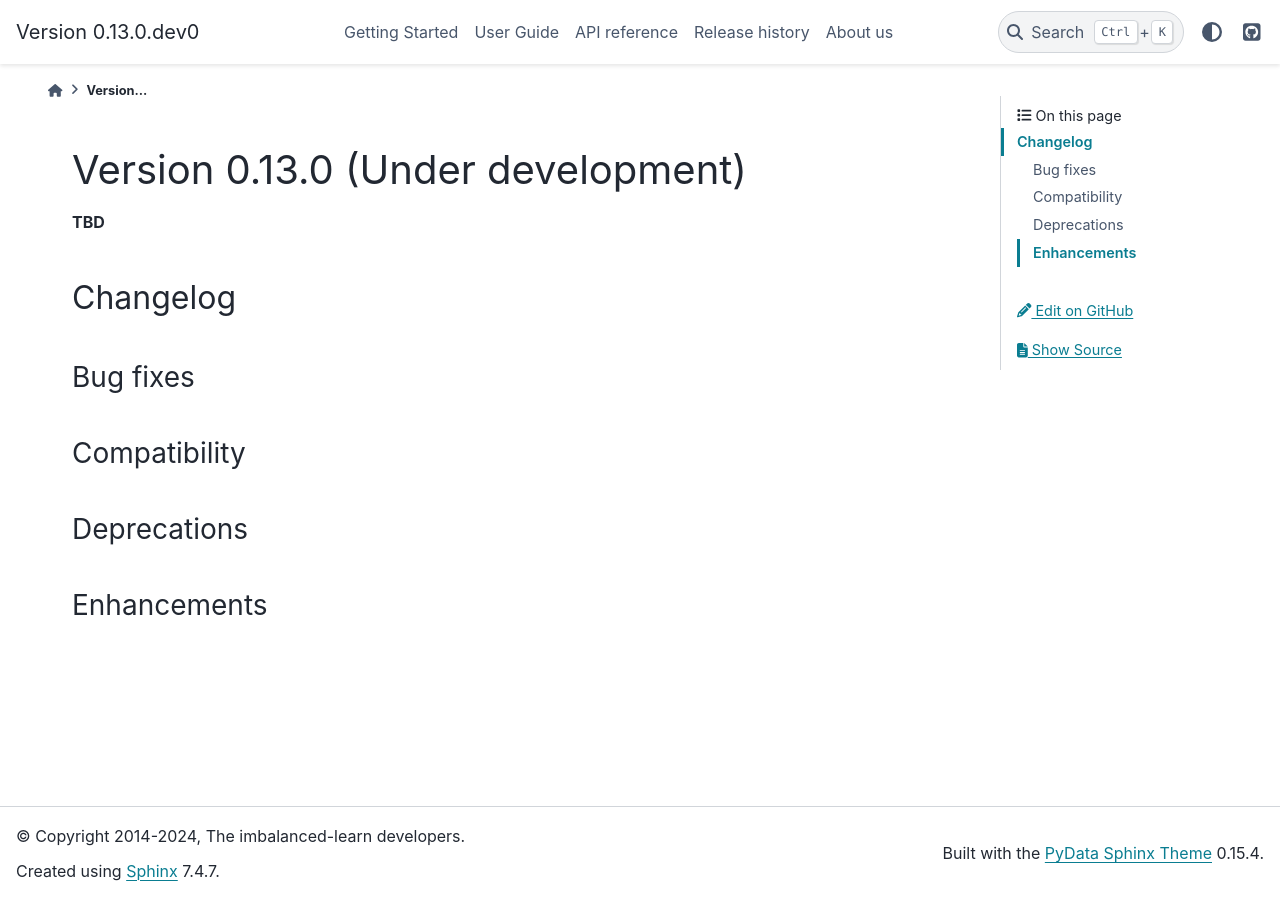
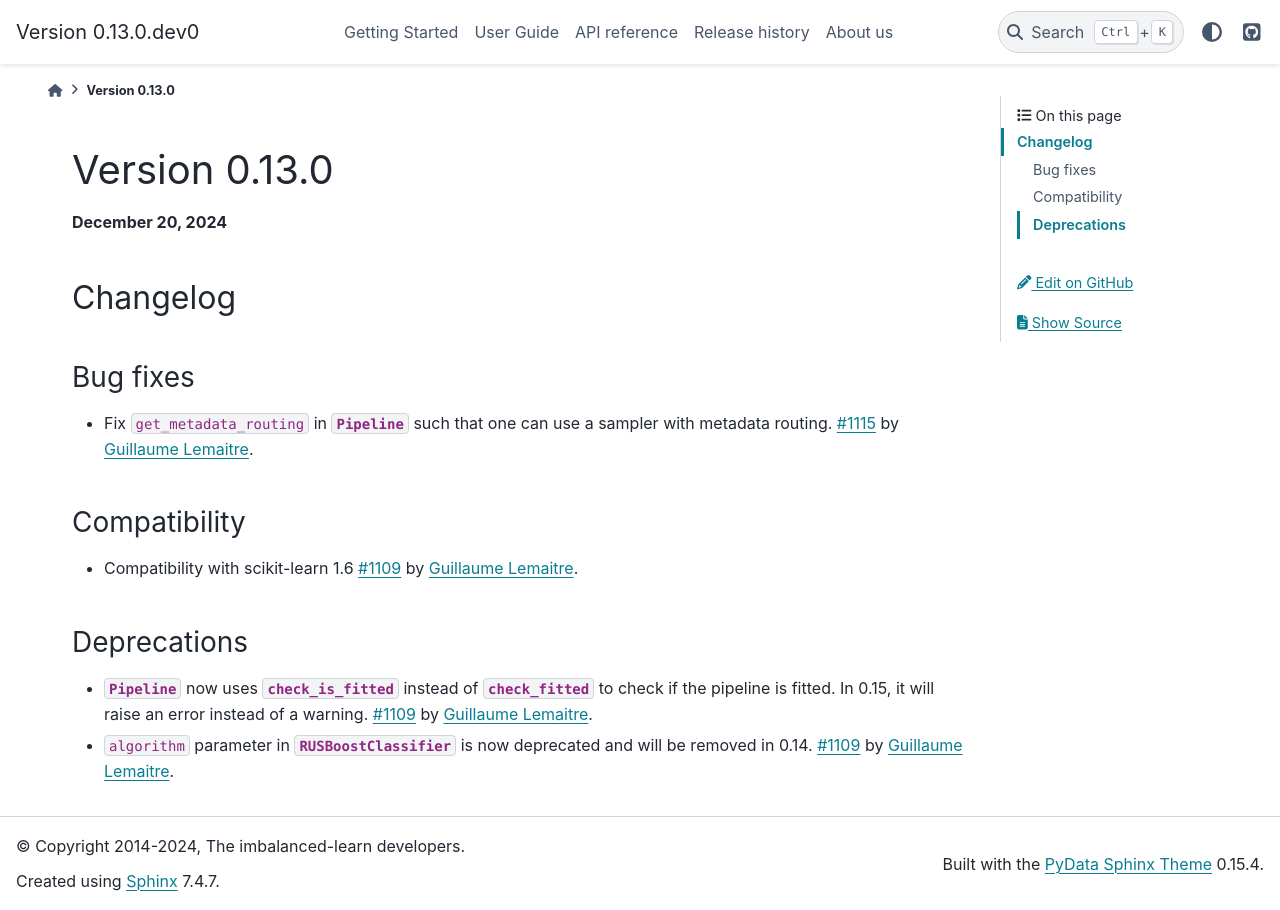
Before and after one commit to scikit-learn-contrib/imbalanced-learn, a Sphinx documentation site: the page built from doc/whats_new/0.13.rst, in a window 1280 px wide. Built offline with Sphinx 7.4.7 and the PyData theme 0.15.4, drawn with Linux system fonts in a browser that asks for light colours; pages that are not in the unit, such as notebooks, are missing from menus.

Commit message:
DOC add entry in changelog

```diff
--- a/doc/whats_new/0.13.rst
+++ b/doc/whats_new/0.13.rst
@@ -1,9 +1,9 @@
 .. _changes_0_13:
 
-Version 0.13.0 (Under development)
-==================================
+Version 0.13.0
+==============
 
-**TBD**
+**December 20, 2024**
 
 Changelog
 ---------
@@ -11,11 +11,25 @@ Changelog
 Bug fixes
 .........
 
+- Fix `get_metadata_routing` in :class:`~imblearn.pipeline.Pipeline` such that one
+  can use a sampler with metadata routing.
+  :pr:`1115` by :user:`Guillaume Lemaitre <glemaitre>`.
+
 Compatibility
 .............
+
+- Compatibility with scikit-learn 1.6
+  :pr:`1109` by :user:`Guillaume Lemaitre <glemaitre>`.
 
 Deprecations
 ............
 
-Enhancements
-............
+- :class:`~imblearn.pipeline.Pipeline` now uses
+  :func:`~sklearn.utils.check_is_fitted` instead of
+  :func:`~sklearn.utils.check_fitted` to check if the pipeline is fitted. In 0.15, it
+  will raise an error instead of a warning.
+  :pr:`1109` by :user:`Guillaume Lemaitre <glemaitre>`.
+
+- `algorithm` parameter in :class:`~imblearn.ensemble.RUSBoostClassifier` is now
+  deprecated and will be removed in 0.14.
+  :pr:`1109` by :user:`Guillaume Lemaitre <glemaitre>`.
```
Also changed, not shown: 1 other file.
